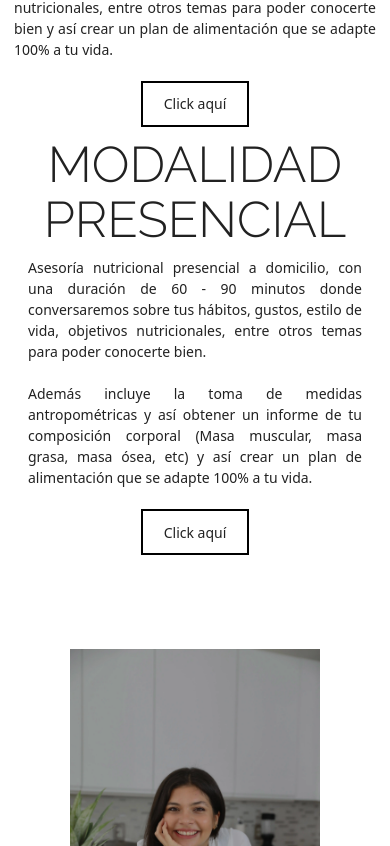
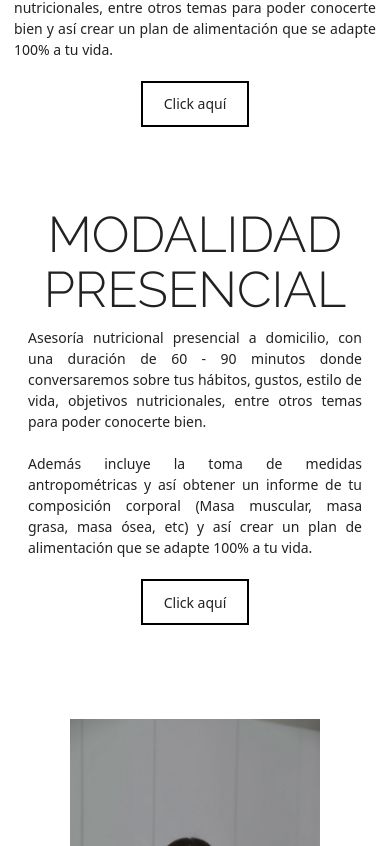
Before and after one commit to VirgilioMacero/Viannys-Page, a React (Vite) app: page / in a window 390 px wide. Shown: the part 7158-8004 px from the top of the page. Built offline with nearby package versions, Linux system fonts and the light colour scheme; a web font is replaced by a local one.

Commit message:
Fixing Responsive Error with pictures section

```diff
--- a/src/layout/FAQButton.tsx
+++ b/src/layout/FAQButton.tsx
@@ -9,7 +9,7 @@ export default function FAQButton() {
   return (
     <>
       {/* <Divider id="" mb="100px" mt="100px" /> */}
-      <div className="grid grid-cols-2 gap-4 max-[700px]:grid-cols-1">
+      <div className="grid grid-cols-2 gap-4 max-[700px]:grid-cols-1 max-[700px]:mt-20">
         <div className="grid grid-cols-1 align-middle self-center gap-6 max-[700px]:col-row-1 text-center">
           <div>
             <h1
--- a/src/layout/ImageRight.tsx
+++ b/src/layout/ImageRight.tsx
@@ -12,7 +12,7 @@ export default function ImageRight() {
       {/* <Divider id="" mb="100px" mt="100px" /> */}
       <div
         id="PresentialModality"
-        className="grid grid-cols-2 gap-4 max-[700px]:grid-cols-1"
+        className="grid grid-cols-2 gap-4 max-[700px]:grid-cols-1 max-[700px]:mt-20"
       >
         <div className="grid grid-cols-1 align-middle self-center gap-6 max-[700px]:col-row-1 text-center">
           <div>
```
